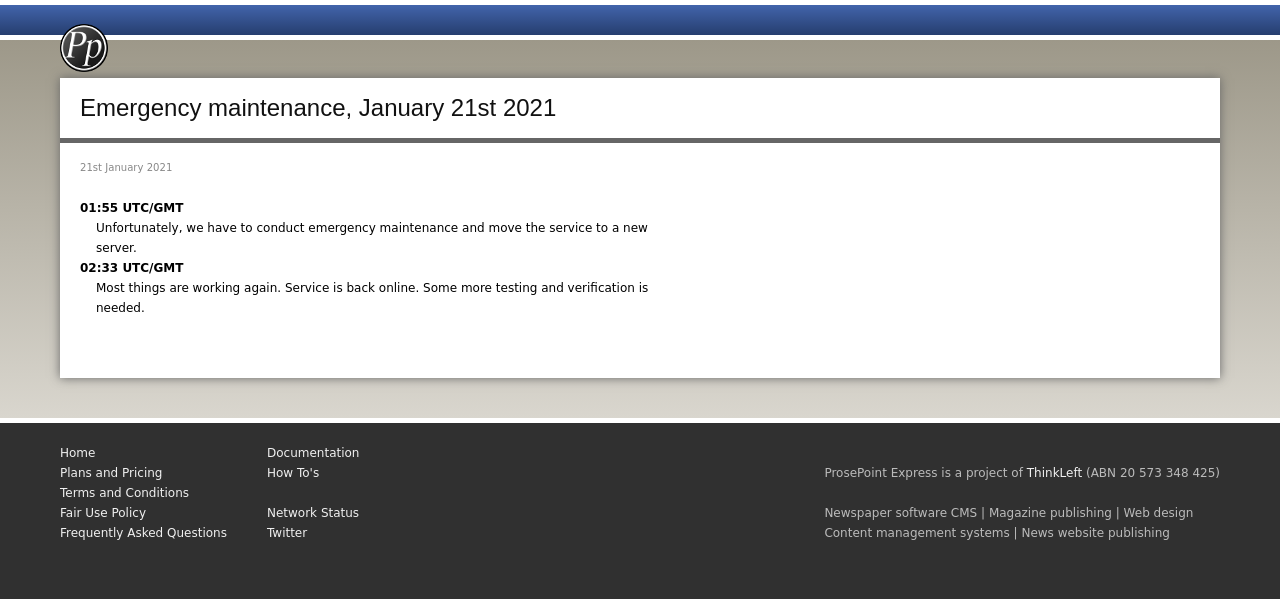
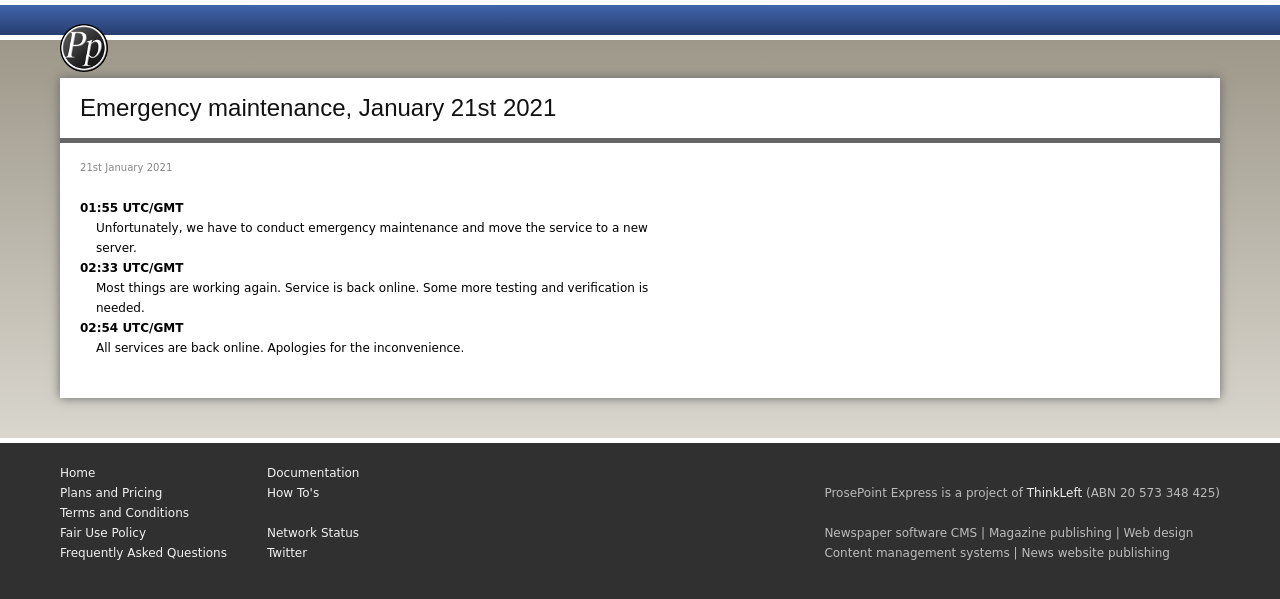
Before and after one commit to prosepoint/prosepoint.github.io, a Jekyll site: the page built from _posts/2021-01-21-emergency-maintenance.html, in a window 1280 px wide. Shown: the top 599 px of the page. Built offline with Jekyll 4.4.1, drawn with Linux system fonts in a browser that asks for light colours.

Commit message:
Resolve 2021-01-21-emergency-maintenance.html

```diff
--- a/_posts/2021-01-21-emergency-maintenance.html
+++ b/_posts/2021-01-21-emergency-maintenance.html
@@ -15,4 +15,9 @@
   Most things are working again. Service is back online. Some more testing and verification is needed.
 </dd>
 
+<dt><strong>02:54 UTC/GMT</strong></dt>
+<dd>
+  All services are back online. Apologies for the inconvenience.
+</dd>
+
 </dl>
```
